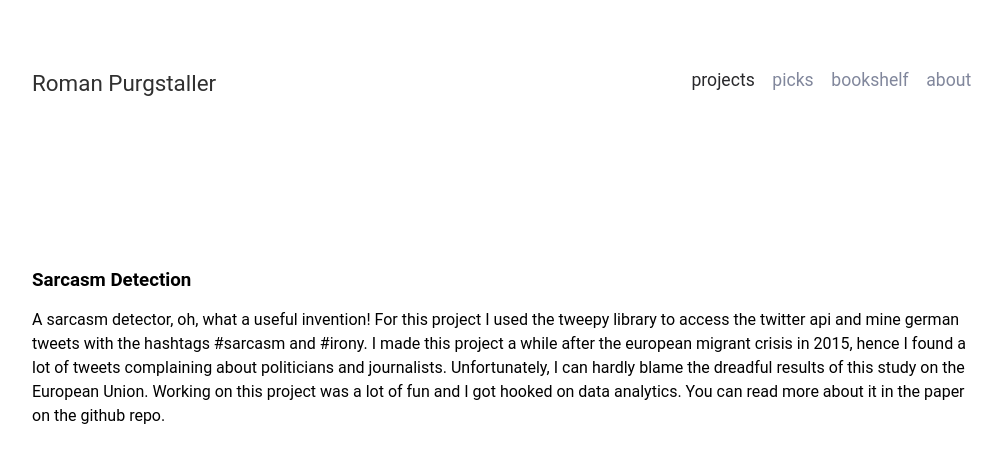
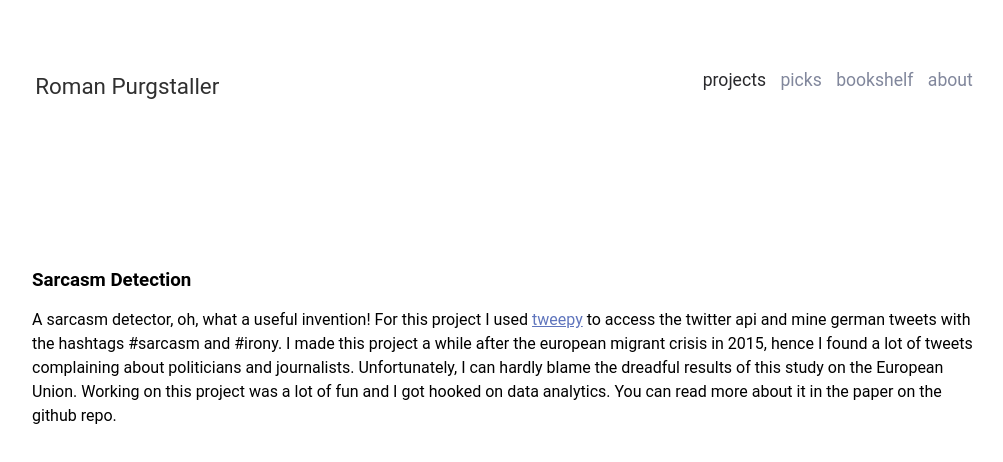
Before and after one commit to rpurgstaller/portfolio-website-react, a React (Create React App) app: page /projects in a window 1280 px wide. Shown: the top 462 px of the page, without its empty margins (136-1139 px from the left). Built offline with nearby package versions, Linux system fonts and the light colour scheme.

Commit message:
add stylings for links, add remaining links in Picks.js

```diff
--- a/src/components/Header.js
+++ b/src/components/Header.js
@@ -5,23 +5,23 @@ export default function Header() {
   return (
     <header className="header-container">
       <div className="header-container-left">
-        <NavLink to="/" className={({ isActive }) => (isActive ? "header-logo active" : "header-logo")}>
+        <NavLink to="/" className={({ isActive }) => (isActive ? "header-logo link-border active" : "header-logo link-border")}>
           Roman Purgstaller
         </NavLink>
       </div>
 
       <div className="header-container-right">
         <nav className="navbar">
-          <NavLink to="/projects" className={({ isActive }) => (isActive ? "nav-link active" : "nav-link")}>
+          <NavLink to="/projects" className={({ isActive }) => (isActive ? "link-border nav active" : "link-border nav")}>
             projects
           </NavLink>
-          <NavLink to="/uses" className={({ isActive }) => (isActive ? "nav-link active" : "nav-link")}>
+          <NavLink to="/uses" className={({ isActive }) => (isActive ? "link-border nav active" : "link-border nav")}>
             picks
           </NavLink>
-          <NavLink to="/bookshelf" className={({ isActive }) => (isActive ? "nav-link active" : "nav-link")}>
+          <NavLink to="/bookshelf" className={({ isActive }) => (isActive ? "link-border nav active" : "link-border nav")}>
             bookshelf
           </NavLink>
-          <NavLink to="/about" className={({ isActive }) => (isActive ? "nav-link active" : "nav-link")}>
+          <NavLink to="/about" className={({ isActive }) => (isActive ? "link-border nav active" : "link-border nav")}>
             about{" "}
           </NavLink>
         </nav>
--- a/src/components/Home.js
+++ b/src/components/Home.js
@@ -2,6 +2,7 @@ import React from "react";
 import {FaGithub, FaLinkedin, FaStackOverflow} from "react-icons/fa";
 import { FaHackerrank } from "react-icons/fa";
 import {MdEmail} from "react-icons/md";
+
 
 export default function Home() {
   return (
--- a/src/components/Picks.js
+++ b/src/components/Picks.js
@@ -1,10 +1,10 @@
-import { Link } from "react-router-dom";
+import { ExternalLink } from "../utils/Link";
 
 function PickEntry({ labels, name, url }) {
   let name_elem =
     <div className="name-column">
       {url ? (
-        <Link to={url} target="_blank" rel="noopener noreferrer">{name}</Link>
+        ExternalLink(url, name)
       ) : (
         <span>{name}</span>
       )}
@@ -36,16 +36,15 @@ function PickEntry({ labels, name, url }) {
 export default function Picks() {
   return (
     <div className="picks-container">
-    <PickEntry labels={["search-engine"]} name="DuckDuckGo" url="https://duckduckgo.com/" />
-    <PickEntry labels={["browser"]} name="DuckDuckGo" url="" />
-    <PickEntry labels={["browser", "work"]} name="Chrome" url="" />
+    <PickEntry labels={["search-engine", "browser"]} name="DuckDuckGo" url="https://duckduckgo.com/" />
+    <PickEntry labels={["browser"]} name="Firefox" url="https://www.firefox.com/" />
     <PickEntry labels={["os"]} name="Ubuntu" url="" />
     <PickEntry labels={["os", "work"]} name="Windows" url="" />
-    <PickEntry labels={["ide", "code-editor"]} name="VS Code" url="https://code.visualstudio.com/" />
-    <PickEntry labels={["ide", "code-editor"]} name="PyCharm" url="https://www.jetbrains.com/pycharm/" />
-    <PickEntry labels={["api-testing"]} name="Bruno" url="https://www.usebruno.com/" />
-    <PickEntry labels={["ide", "database"]} name="pgAdmin" url="https://www.pgadmin.org/" />
-    <PickEntry labels={["ide", "latex"]} name="TeXstudio" url="" />
+    <PickEntry labels={["ide", "development"]} name="VS Code" url="https://code.visualstudio.com/" />
+    <PickEntry labels={["ide", "development"]} name="PyCharm" url="https://www.jetbrains.com/pycharm/" />
+    <PickEntry labels={["api-testing", "development"]} name="Bruno" url="https://www.usebruno.com/" />
+    <PickEntry labels={["ide", "database", "development"]} name="pgAdmin" url="https://www.pgadmin.org/" />
+    <PickEntry labels={["ide", "latex", "development"]} name="TeXstudio" url="https://www.texstudio.org/" />
 
     <PickEntry labels={["email", "calendar"]} name="Tuta" url="https://mail.tutanota.com/" />
     <PickEntry labels={["organization"]} name="Obsidian" url="https://obsidian.md/" />
@@ -54,9 +53,9 @@ export default function Picks() {
     <PickEntry labels={["sync"]} name="Syncthing" url="https://syncthing.net/" />
 
     <PickEntry labels={["podcast"]} name="Darknet Diaries" url="https://darknetdiaries.com/" />
-    <PickEntry labels={["podcast"]} name="Hardcore History Series - Dan Carlin" url="https://www.dancarlin.com/hardcore-history-series/" />
+    <PickEntry labels={["podcast"]} name="Hardcore History Series" url="https://www.dancarlin.com/hardcore-history-series/" />
     <PickEntry labels={["podcast"]} name="NRD Info: Synapsen (german)" url="https://www.ndr.de/nachrichten/info/synapsen-ein-wissenschaftspodcast,podcast2994.html" />
-    <PickEntry labels={["podcast"]} name="Brave new planet (?)" url="" />
+    <PickEntry labels={["podcast"]} name="Brave new planet (?)" url="https://www.bravenewplanet.org/" />
 
       checkout https://rusingh.com/uses/#primary-computer-development for
       additional stuff, also https://fediring.net/ also https://www.anh.ng/uses, best: https://www.jasonjun.dev/picks or
--- a/src/components/Projects.js
+++ b/src/components/Projects.js
@@ -1,11 +1,14 @@
+import {ExternalLinkRunningText} from "../utils/Link";
+
 export default function Projects() {
+  let tweepy = ExternalLinkRunningText("https://www.tweepy.org/", "tweepy");
   return (
     <div className="container projects">
       <div className="project-list">
         <div className="project-card">
           <h3>Sarcasm Detection</h3>
           <p>
-            A sarcasm detector, oh, what a useful invention! For this project I used the tweepy library to access the
+            A sarcasm detector, oh, what a useful invention! For this project I used {tweepy} to access the
             twitter api and mine german tweets with the hashtags #sarcasm and #irony. I made this project a while
             after the european migrant crisis in 2015, hence I found a lot of tweets complaining about politicians and
             journalists. Unfortunately, I can hardly blame the dreadful results of this study on the European Union.
--- a/src/styles/app.scss
+++ b/src/styles/app.scss
@@ -13,9 +13,61 @@ body {
     line-height: 150%;
   }
 
-  a,
-  a:link {
-    text-decoration: none;
+  a{
+    color: colors.$text;
+  }
+}
+
+.link-border {
+  text-decoration: none;
+  transition: background-color 0.3s ease;
+  padding: 0.2rem;
+  border-radius: 0.3rem;
+  position: relative;
+}
+
+.link-border::before {
+  content: "";
+  position: absolute;
+  top: -2px;
+  left: -3px;
+  right: -3px;
+  bottom: -2px;
+  background-color: colors.$background-text-hover;
+  border-radius: 0.4rem;
+  z-index: -1;
+  opacity: 0;
+  transition: opacity 0.3s ease;
+}
+
+.link-border:hover:not(.active)::before {
+  opacity: 1;
+}
+
+.link-external {
+  position: relative;
+  display: inline-flex;
+
+  .external-hover-icon {
+    opacity: 0;
+    width: 14px;
+    height: 14px;
+    color: colors.$link-inactive;
+  }
+
+  &:hover .external-hover-icon {
+    opacity: 1;
+    transition: opacity 0.3s ease;
+    margin-left: 2px;
+    margin-top: 2px;
+  }
+}
+
+.link-inline {
+  color: colors.$link-inline;
+
+  &:hover {
+    color: colors.$link-inline-hover;
   }
 }
 
--- a/src/styles/header.scss
+++ b/src/styles/header.scss
@@ -16,67 +16,30 @@
 .header-logo {
   font-size: 1.4rem;
   color: colors.$primary-text;
-  transition: background-color 0.3s ease;
-  border-radius: 0.4rem;
-  position: relative;
 }
 
 .navbar {
   text-align: right;
 }
 
-.nav-link {
+.nav {
   margin: 0 0 0 0.5rem;
   font-size: 1.1rem;
-  text-decoration: none;
-  color: colors.$text-link;
-  transition: background-color 0.3s ease;
-  padding: 0.3rem;
-  border-radius: 0.3rem;
-  position: relative;
+  color: colors.$link-inactive;
 }
 
+.nav.active{
+    color: colors.$text;
+}
 
 .header-logo::before {
-  content: "";
-  position: absolute;
   top: -5px;
   left: -8px;
   right: -8px;
   bottom: -5px;
-  background-color: colors.$background-text-hover;
-  border-radius: 0.4rem;
-  z-index: -1;
-  opacity: 0;
-  transition: opacity 0.3s ease;
-}
-
-.nav-link::before {
-  content: "";
-  position: absolute;
-  top: -2px;
-  left: -3px;
-  right: -3px;
-  bottom: -2px;
-  background-color: colors.$background-text-hover;
-  border-radius: 0.4rem;
-  z-index: -1;
-  opacity: 0;
-  transition: opacity 0.3s ease;
-
-}
-
-.nav-link:hover:not(.active)::before,
-.header-logo:hover:not(.active)::before {
-  opacity: 1;
-}
-
-.nav-link.active{
-    color: colors.$text-active;
 }
 
 .header-container-right {
   width: 75%;
   float: right;
-  //background: #282c34;
 }
--- a/src/styles/home.scss
+++ b/src/styles/home.scss
@@ -4,13 +4,13 @@
 .svg-icon {
   width: 32px;
   height: 32px;
-  fill: colors.$text-link;
+  fill: colors.$link-inactive;
   transition: fill 600ms ease-out;
   margin-right: 12px;
 }
 
 .svg-icon:hover {
-  fill: colors.$text-active;
+  fill: colors.$text;
 }
 
 .introduction-text {
--- a/src/styles/picks.scss
+++ b/src/styles/picks.scss
@@ -16,10 +16,6 @@
 
 .name-column {
   min-width: 250px;
-}
-
-.name-column a {
-  text-decoration: none;
 }
 
 .labels-column {
--- a/src/styles/shared/_colors.scss
+++ b/src/styles/shared/_colors.scss
@@ -6,5 +6,8 @@ $secondary-text: #757575;
 $light-gray: #eeeff2;
 
 $background-text-hover: #e0e0e0;
-$text-link: #81879c;
-$text-active: #29292c;
+$link-inactive: #81879c;
+$text: #29292c;
+
+$link-inline: #5f75bd;
+$link-inline-hover: #393f6a;
--- /dev/null
+++ b/src/utils/Link.js
@@ -0,0 +1,18 @@
+import {TfiArrowTopRight} from "react-icons/tfi";
+import {Link} from "react-router-dom";
+
+export function ExternalLink(url, text) {
+  return (
+    <Link to={url} target="_blank" rel="noopener noreferrer" className="link-border link-external">
+      {text} <TfiArrowTopRight className="external-hover-icon"/>
+    </Link>
+  );
+}
+
+export function ExternalLinkRunningText(url, text) {
+  return (
+    <Link to={url} target="_blank" rel="noopener noreferrer" className="link-inline">
+      {text}
+    </Link>
+  );
+}
```
